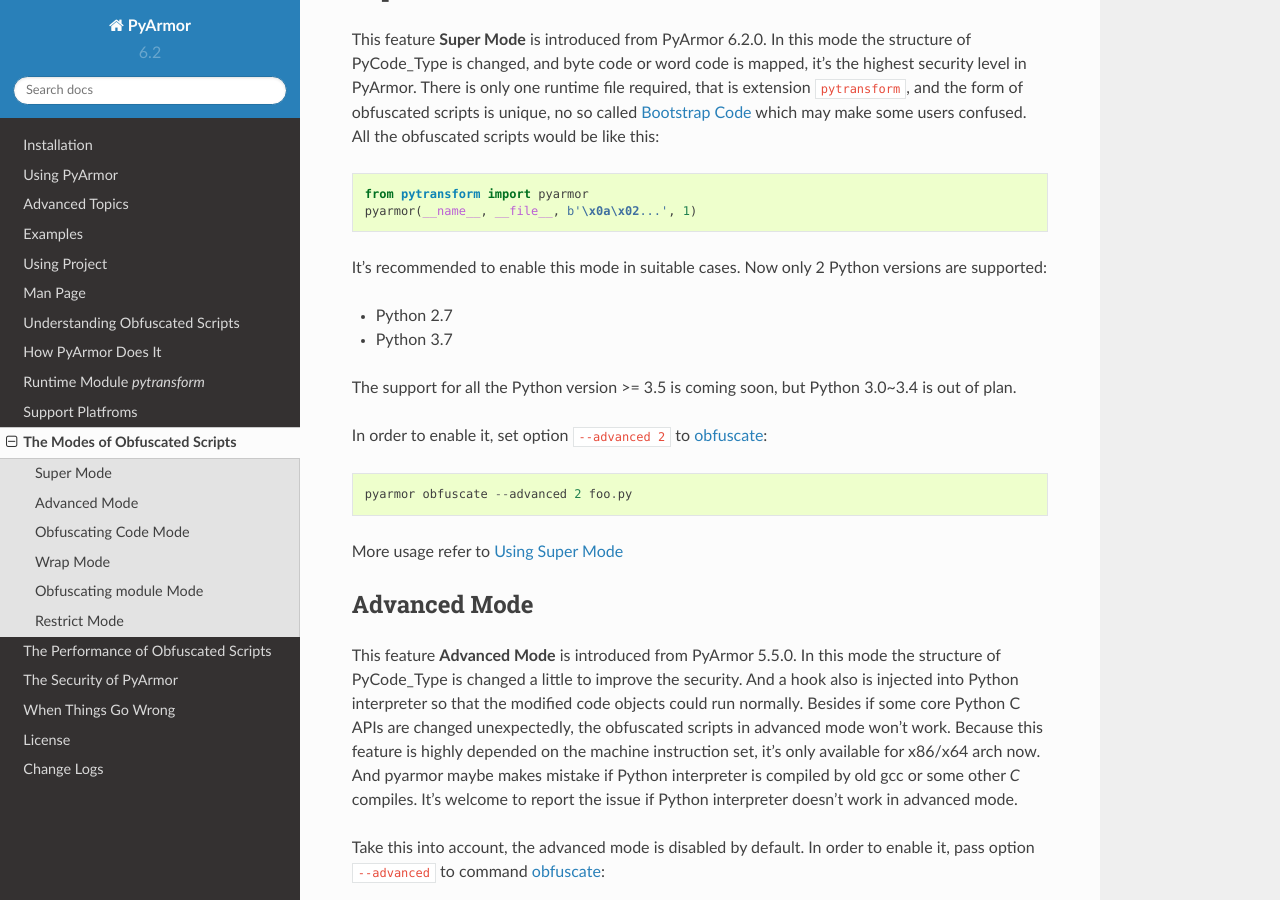
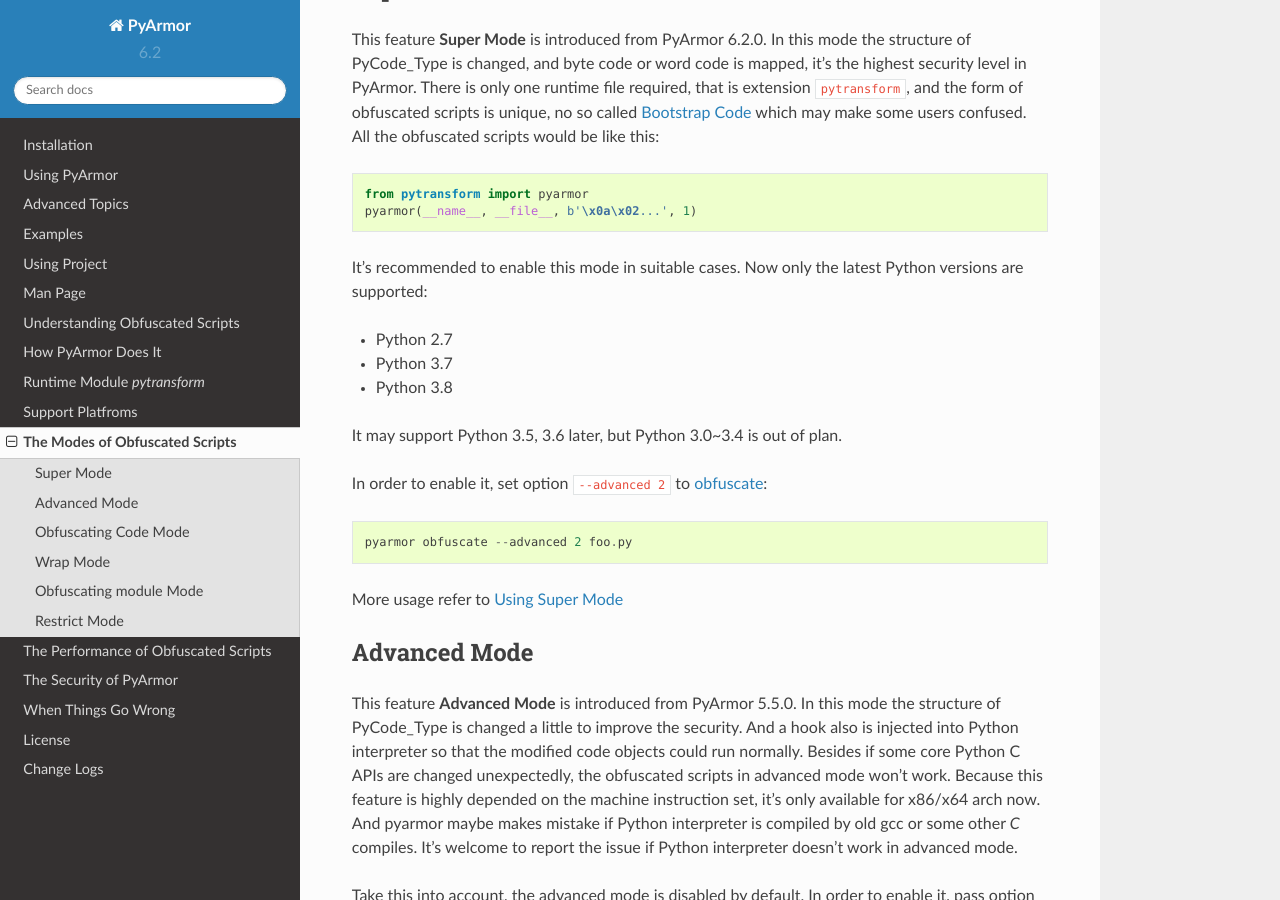
Before and after one commit to dashingsoft/pyarmor, a Sphinx documentation site: the page built from docs/mode.rst, in a window 1280 px wide and 900 px high, scrolled down 308 px. Built offline with Sphinx 7.4.7 and the Read the Docs theme 2.0.0, drawn with Linux system fonts in a browser that asks for light colours.

Commit message:
Refine super mode

```diff
--- a/docs/advanced.rst
+++ b/docs/advanced.rst
@@ -12,7 +12,7 @@
 module required to run the obfuscated scripts, and the :ref:`bootstrap code`
 which may confused some users before is gone now, all the obfuscated scripts are
 same. It improves the security remarkably, and makes the usage simple. The only
-problem is that not all of Python versions are supported.
+problem is that only the latest Python versions 2.7, 3.7 and 3.8 are supported.
 
 Enable super mode by option ``--advanced 2``, for example::
 
--- a/docs/mode.rst
+++ b/docs/mode.rst
@@ -24,14 +24,14 @@
     from pytransform import pyarmor
     pyarmor(__name__, __file__, b'\x0a\x02...', 1)
 
-It's recommended to enable this mode in suitable cases. Now only 2 Python
-versions are supported:
+It's recommended to enable this mode in suitable cases. Now only the latest
+Python versions are supported:
 
 * Python 2.7
 * Python 3.7
+* Python 3.8
 
-The support for all the Python version >= 3.5 is coming soon, but Python 3.0~3.4
-is out of plan.
+It may support Python 3.5, 3.6 later, but Python 3.0~3.4 is out of plan.
 
 In order to enable it, set option ``--advanced 2`` to :ref:`obfuscate`::
 
```
